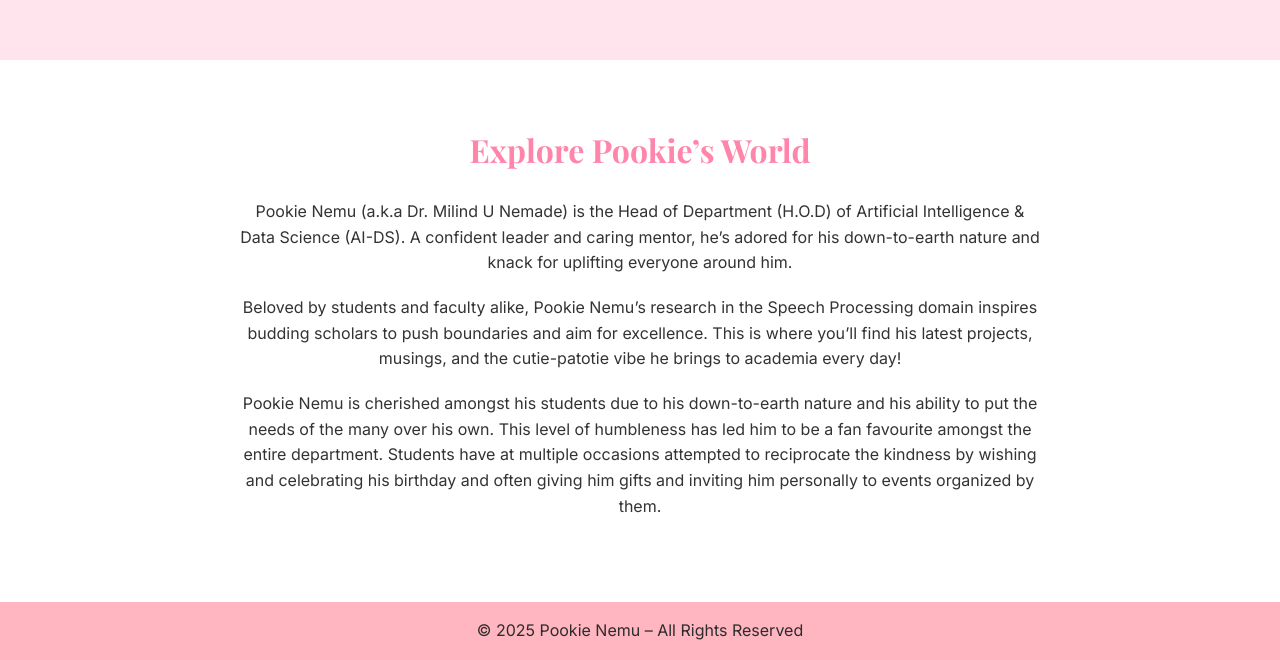
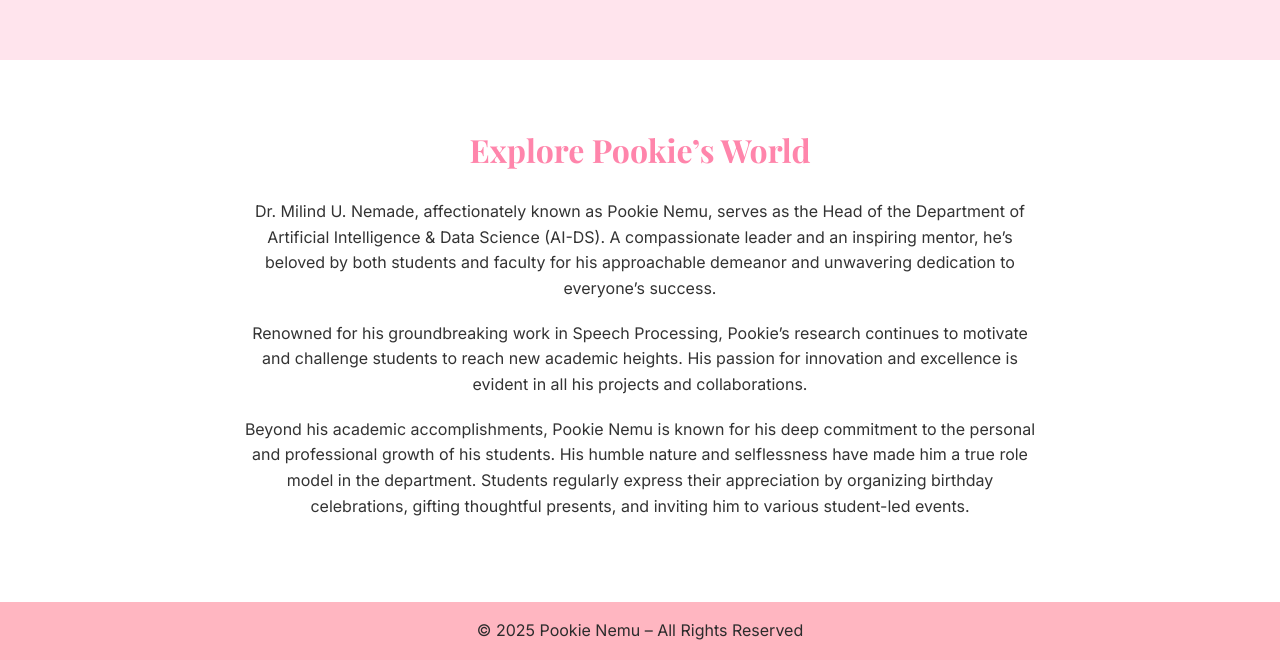
Before and after one commit to Kamikaze-03/Kamikaze-03.github.io, a plain HTML site: page index.html in a window 1280 px wide. Shown: the part 804-1464 px from the top of the page. Drawn offline with nearby package versions, Linux system fonts and the light colour scheme; no server answers.

Commit message:
Refining

```diff
--- a/index.html
+++ b/index.html
@@ -41,24 +41,22 @@
       <div class="info-content">
         <h2>Explore Pookie’s World</h2>
         <p>
-          Pookie Nemu (a.k.a Dr. Milind U Nemade) is the Head of Department (H.O.D)
-          of Artificial Intelligence &amp; Data Science (AI-DS). A confident leader
-          and caring mentor, he’s adored for his down-to-earth nature and knack for
-          uplifting everyone around him.
-        </p>
-        <p>
-          Beloved by students and faculty alike, Pookie Nemu’s research in the
-          Speech Processing domain inspires budding scholars to push boundaries
-          and aim for excellence. This is where you’ll find his latest projects,
-          musings, and the cutie-patotie vibe he brings to academia every day!
-        </p>
-        <p>
-          Pookie Nemu is cherished amongst his students due to his down-to-earth nature
-          and his ability to put the needs of the many over his own. This level of humbleness
-          has led him to be a fan favourite amongst the entire department. Students have at multiple
-          occasions attempted to reciprocate the kindness by wishing and celebrating his birthday
-          and often giving him gifts and inviting him personally to events organized by them.
-        </p>
+          Dr. Milind U. Nemade, affectionately known as Pookie Nemu,
+          serves as the Head of the Department of Artificial Intelligence & Data Science (AI-DS).
+          A compassionate leader and an inspiring mentor, he’s beloved by both students and faculty
+          for his approachable demeanor and unwavering dedication to everyone’s success.
+      </p>
+      <p>
+          Renowned for his groundbreaking work in Speech Processing, Pookie’s research continues to motivate
+          and challenge students to reach new academic heights. His passion for innovation and excellence
+          is evident in all his projects and collaborations.
+      </p>
+      <p>
+          Beyond his academic accomplishments, Pookie Nemu is known for his deep commitment to the personal
+          and professional growth of his students. His humble nature and selflessness have made him a true
+          role model in the department. Students regularly express their appreciation by organizing birthday celebrations,
+          gifting thoughtful presents, and inviting him to various student-led events.
+      </p>
       </div>
     </section>
 
```
